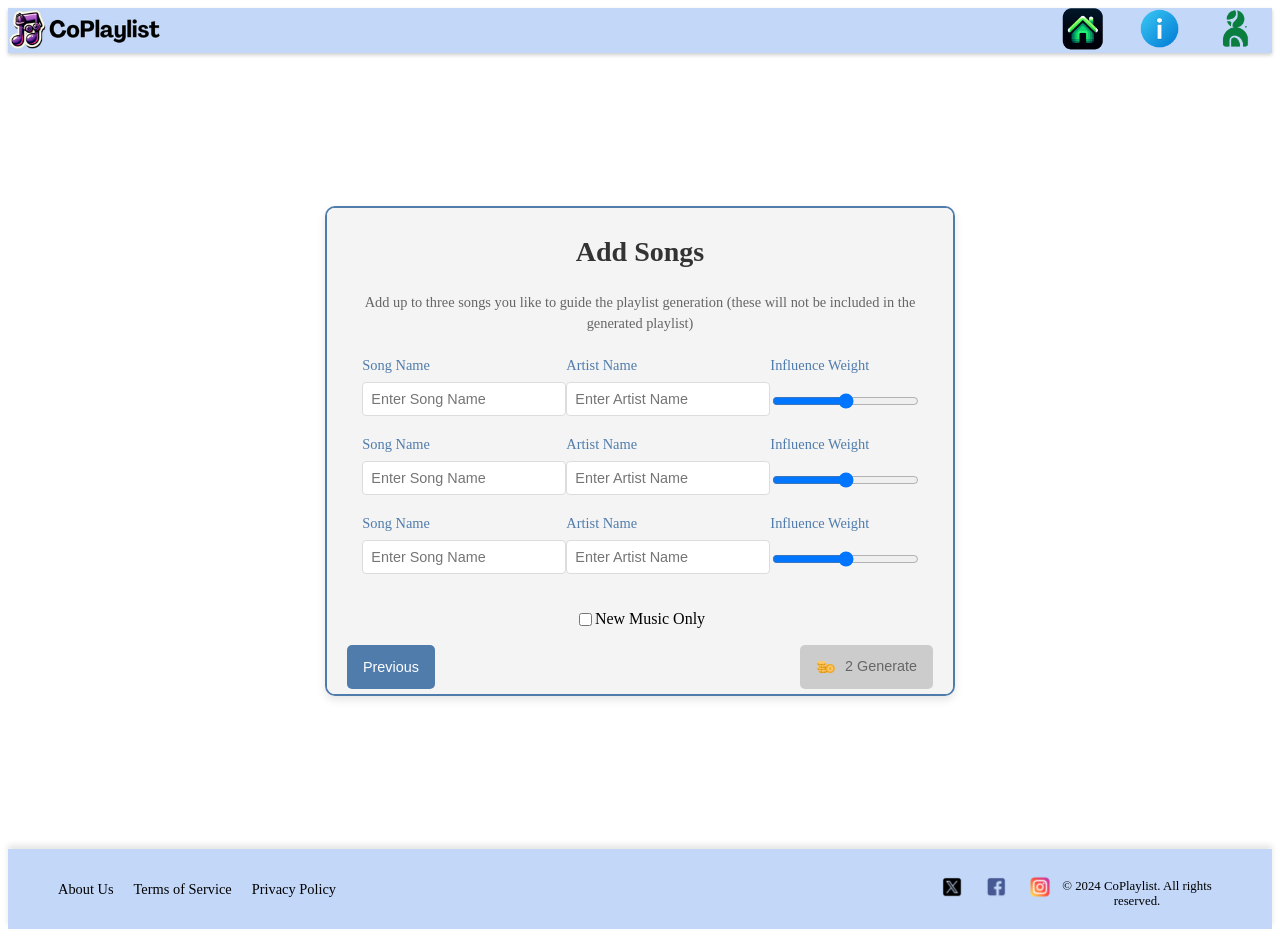
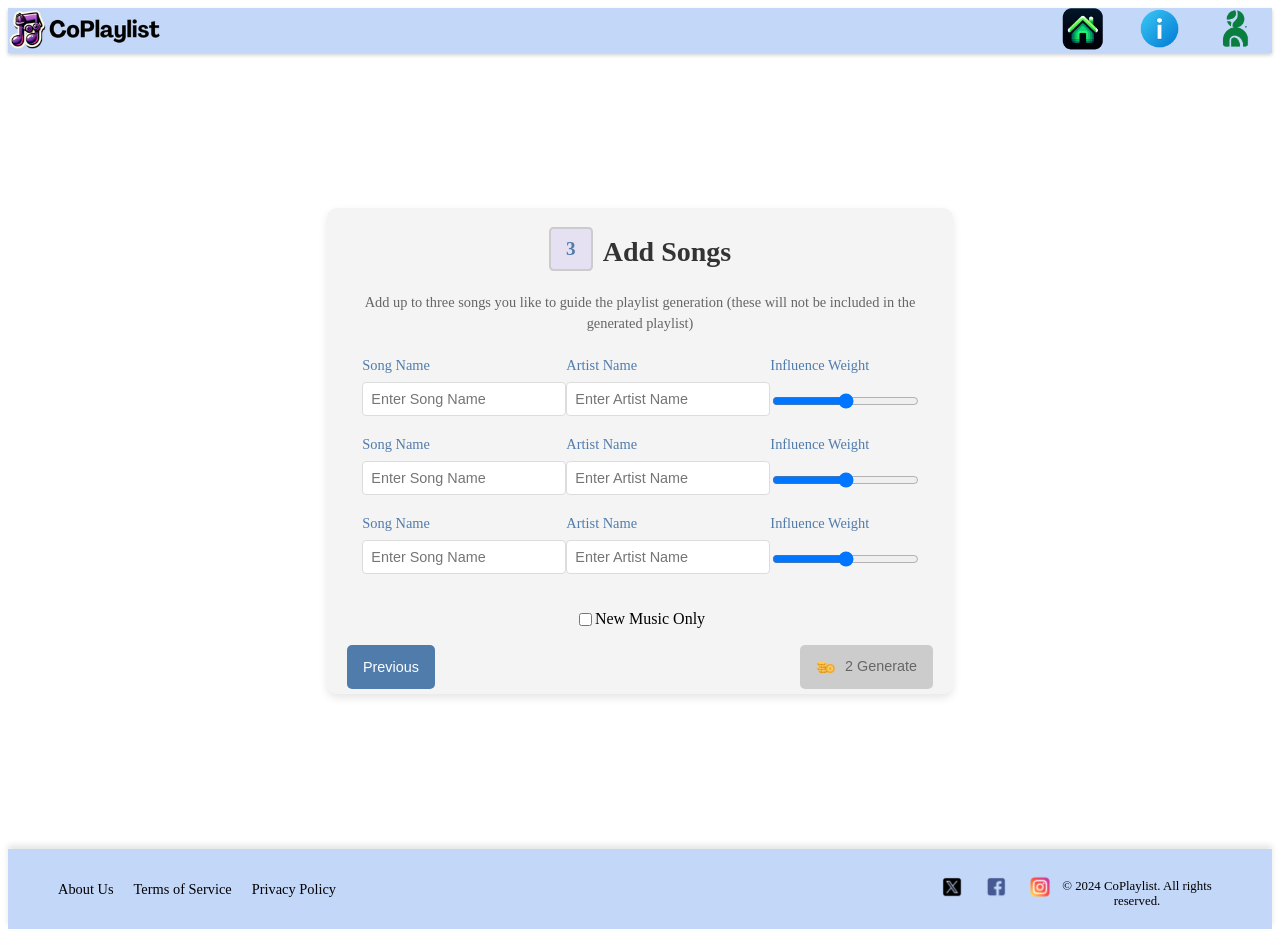
Before and after one commit to WuTangLan1/coplaylist, a Vue app: page /songs in a window 1280 px wide. Built offline with nearby package versions, Linux system fonts and the light colour scheme; no server answers.

Commit message:
Added songs container label

```diff
--- a/src/App.vue
+++ b/src/App.vue
@@ -57,6 +57,10 @@ export default {
       showAccountModal.value = false;
     }
 
+    function handleModalOpen(component) {
+      currentInfoComponent.value = component;
+      showinfoModal.value = true;
+    }
 
     return {
       showAuthModal,
@@ -70,7 +74,8 @@ export default {
       closeAuthModal,
       showAccountModal,
       openAccountModal,
-      closeAccountModal}
+      closeAccountModal,
+     handleModalOpen}
   }
 }
 </script>
@@ -111,8 +116,7 @@ export default {
       <router-view/>
     </div>
 
-    <bottomFooter></bottomFooter>
-
+    <bottomFooter @openModal="handleModalOpen"/>
   </div>
 </template>
 
--- a/src/components/inputsDir/songsContainer.vue
+++ b/src/components/inputsDir/songsContainer.vue
@@ -71,7 +71,10 @@ export default {
 
 <template>
   <div class="songs-container">
-    <h2>Add Songs</h2>
+    <div class="step-heading">
+      <div class="step-number">3</div>
+      <h2>Add Songs</h2>
+    </div>
     <h3 class="description">
       Add up to three songs you like to guide the playlist generation (these will not be included in the generated playlist)
     </h3>
@@ -126,11 +129,31 @@ export default {
   background: #F4F4F4;
   border-radius: 10px;
   box-shadow: 0 4px 8px rgba(0, 0, 0, 0.1);
-  max-width: 800px;
-  max-height: 75vh;
+  max-width: 750px;
   margin: auto;
-  border: 2px solid #507cac;
   overflow-y: auto;
+}
+
+.step-heading {
+  display: flex;
+  align-items: center;
+  width: 100%;
+  justify-content: center;
+}
+
+.step-number {
+  color: #507cac;
+  font-size: 1.2rem;
+  font-weight: bold;
+  background: #e5e1f2;
+  border-radius: 10%;
+  width: 40px;
+  height: 40px;
+  display: flex;
+  align-items: center;
+  justify-content: center;
+  margin-right: 10px;
+  border: 2px solid #ccc;
 }
 
 h2 {
```
